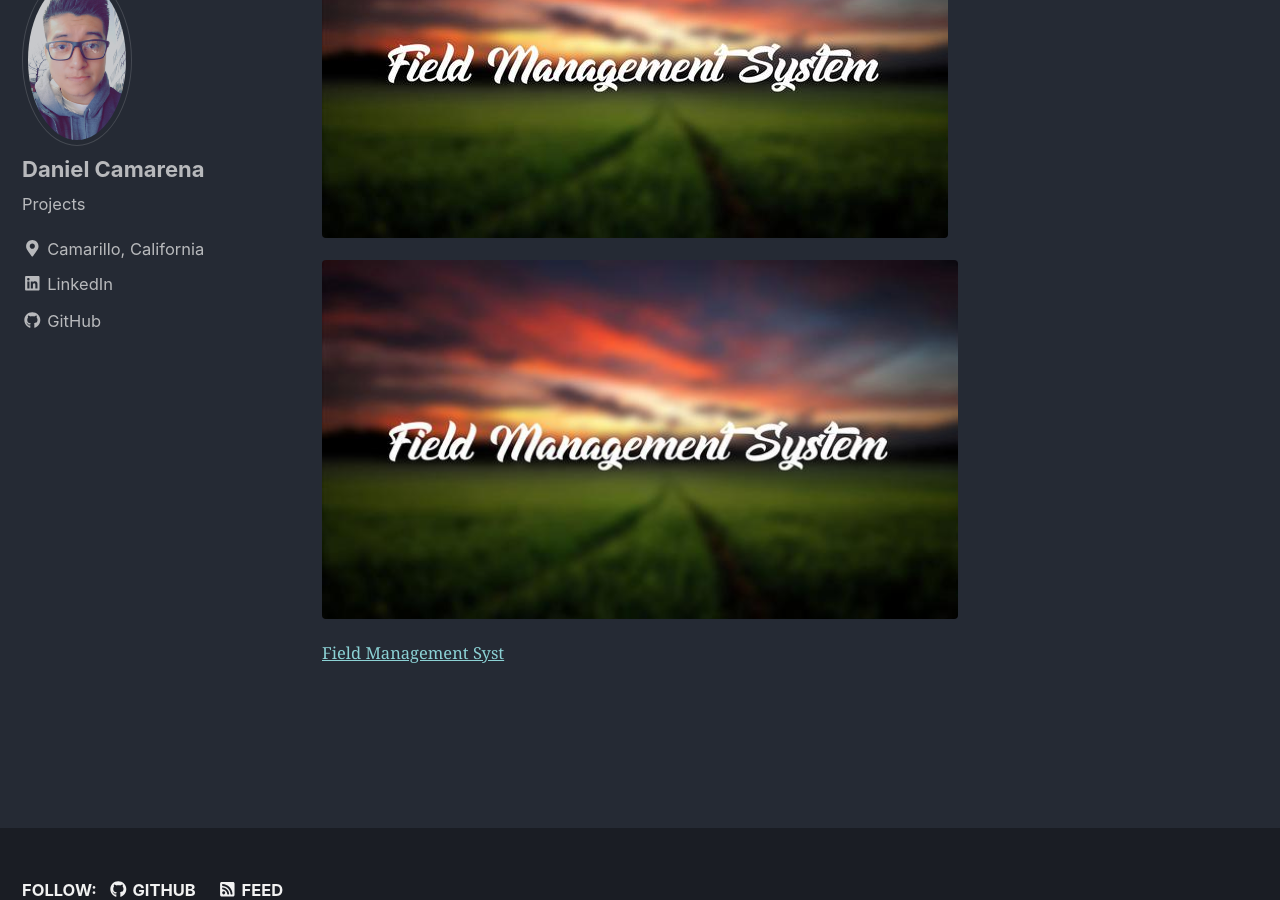
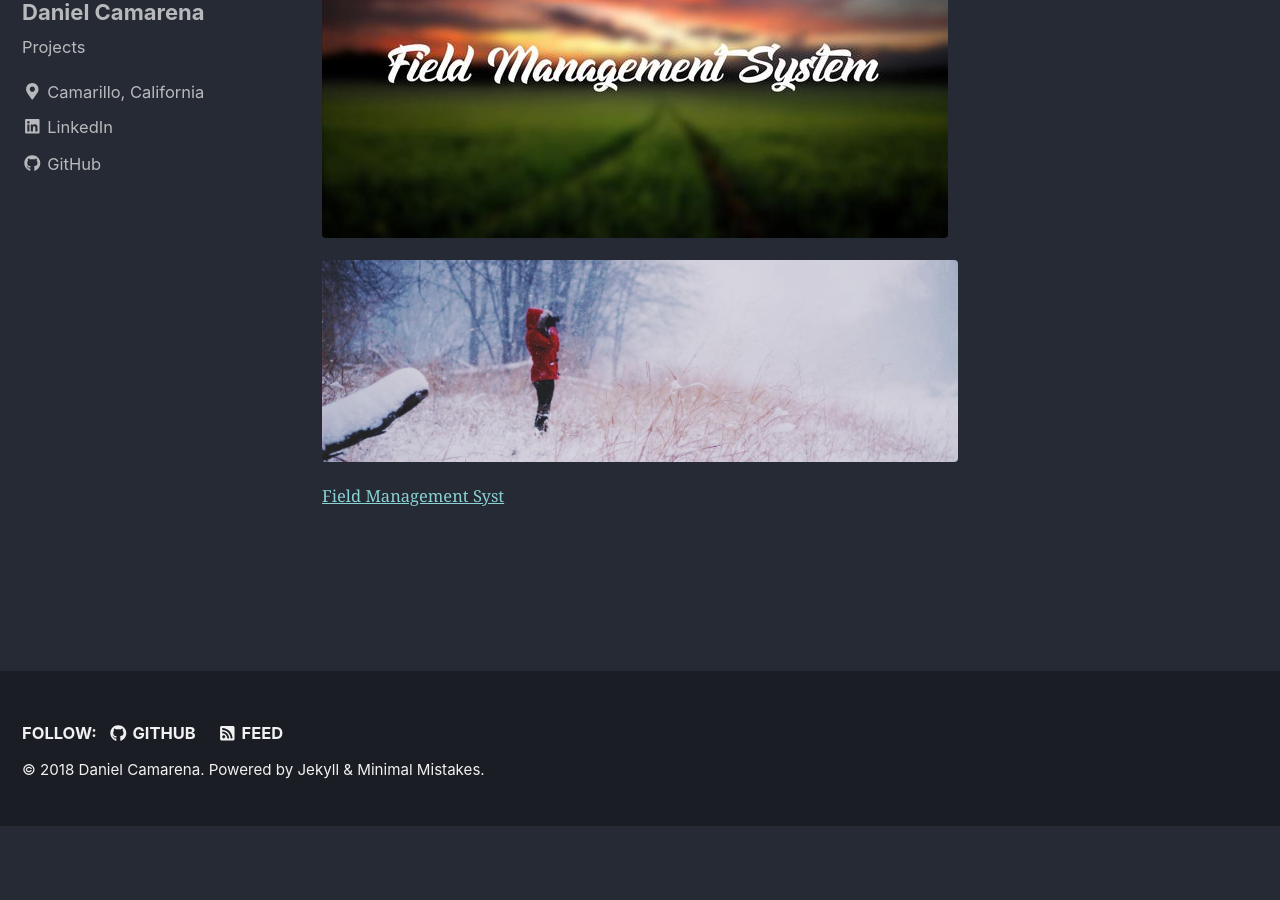
Before and after one commit to danielcamarena17/danielcamarena17.github.io, a Jekyll site: the page built from index.html, in a window 1280 px wide and 900 px high, scrolled down 536 px. Built offline with Jekyll 4.4.1, drawn with Linux system fonts in a browser that asks for light colours; nearby versions of some CDN libraries; the list of posts is cut into pages by our own code; after the commit the page ends 1362 px from its top, so only the background shows below that.

Commit message:
FMS resize image 12

```diff
--- a/_layouts/home.html
+++ b/_layouts/home.html
@@ -10,7 +10,7 @@ layout: archive
 
 <figure>
   <a href="https://www.github.com/"><img src="images/2.jpg" /></a>
-  <img src="/images/2.jpg" alt="this is a placeholder image">
+  <img src="/images/1.jpg" alt="this is a placeholder image">
   <figcaption><a href="https://www.github.com/">Field Management Syst</a></figcaption>
 </figure>
 
```
